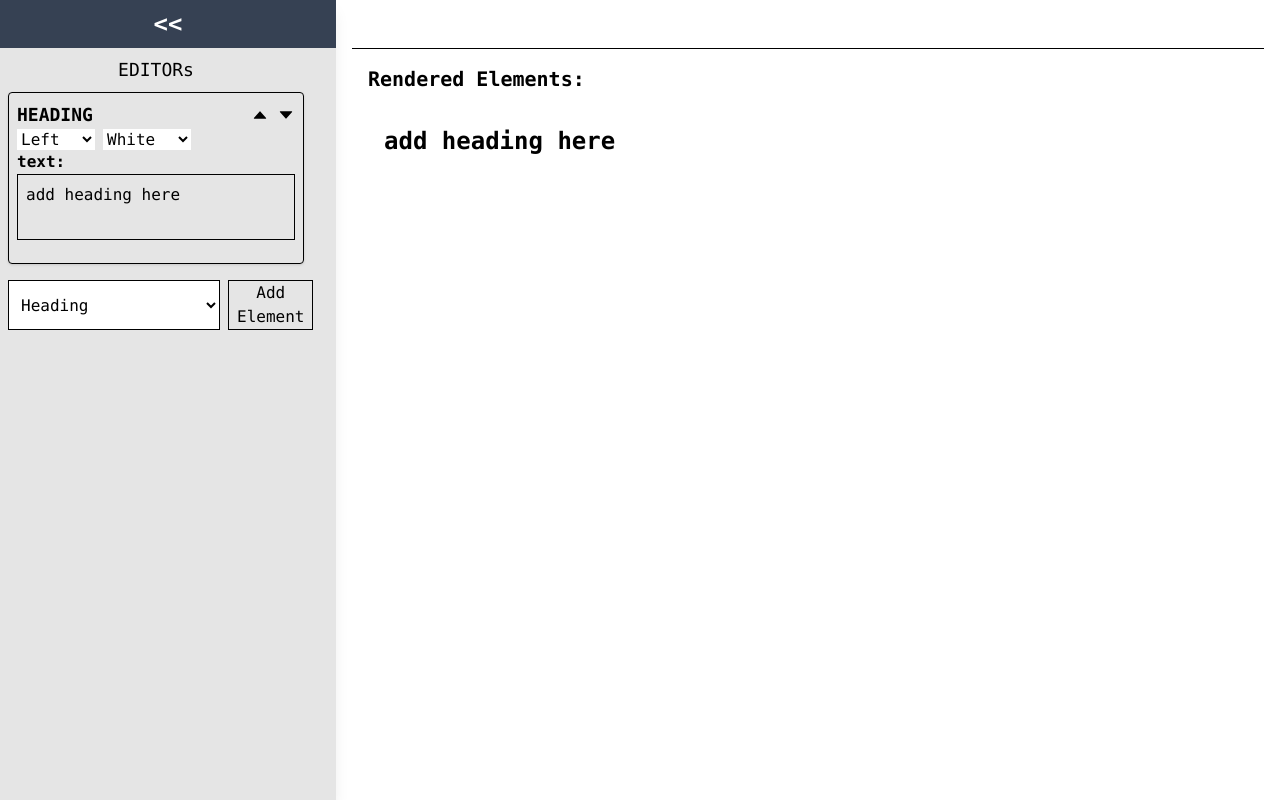
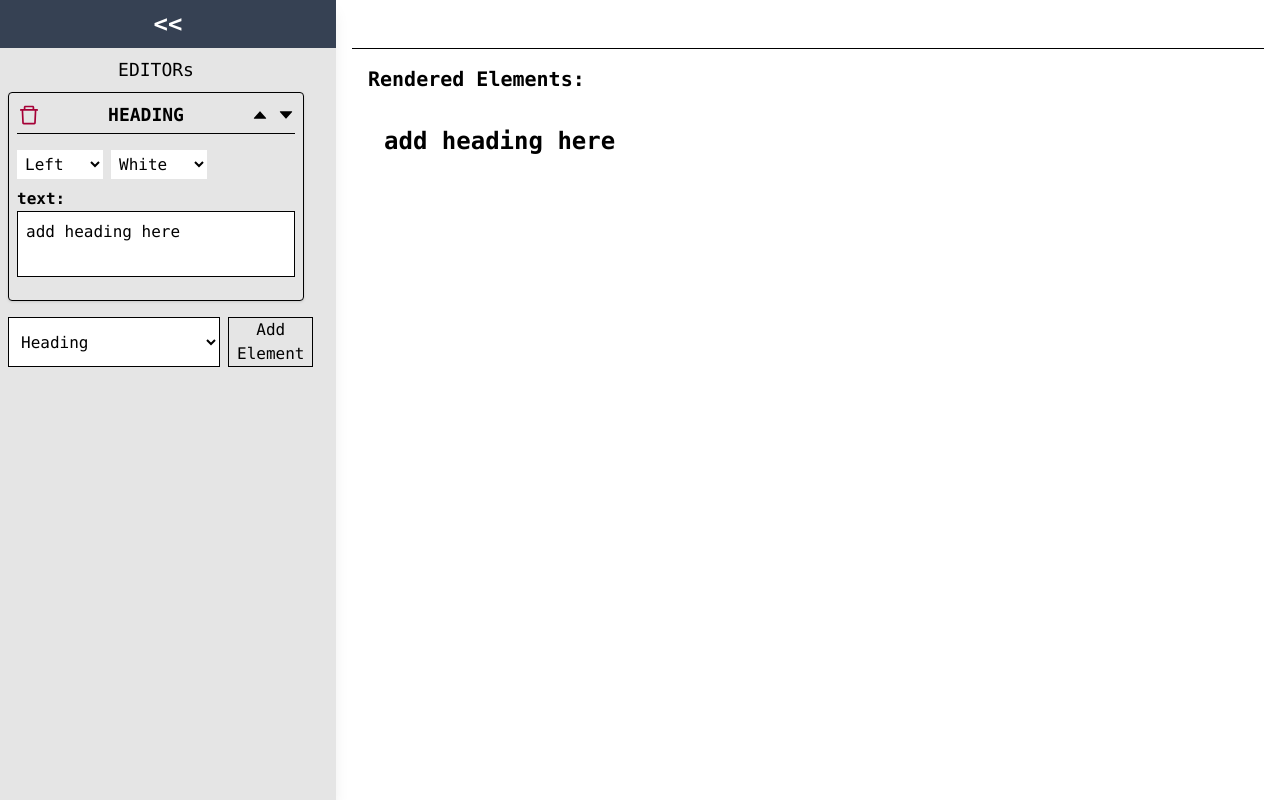
Before and after one commit to Subhavich/blog-editor, a React (Vite) app: page / in a window 1280 px wide. Both pictures are taken after a click on the button "Add Element". Built offline with nearby package versions, Linux system fonts and the light colour scheme.

Commit message:
add delete editor

```diff
--- a/src/App.jsx
+++ b/src/App.jsx
@@ -1,7 +1,11 @@
 import { useReducer, useRef, useState, useEffect } from "react";
 import { alignmentOptions, bgOptions } from "./Data";
 import { options } from "./components/blocks/BlockOutlet";
-import { AiFillCaretDown, AiFillCaretUp } from "react-icons/ai";
+import {
+  AiFillCaretDown,
+  AiFillCaretUp,
+  AiOutlineDelete,
+} from "react-icons/ai";
 import DynamicInput from "./components/DynamicInput";
 import Result from "./components/Results";
 // Reducer function to manage the editors state
@@ -23,6 +27,8 @@ function reducer(state, action) {
                 action.key === "config"
                   ? { ...editor.config, ...action.value } // Properly update `config`
                   : editor.config,
+              expanded:
+                action.key === "expanded" ? action.value : editor.expanded,
             }
           : editor
       );
@@ -52,6 +58,9 @@ function reducer(state, action) {
         return { ...editor, config: { ...editor.config } };
       });
 
+    case "DELETE_EDITOR":
+      return state.filter((_, index) => index !== action.index);
+
     default:
       return state;
   }
@@ -68,6 +77,7 @@ function App() {
       type: selectedOption.getAttribute("data-type"),
       load: JSON.parse(selectedOption.getAttribute("data-load")),
       config: { align: "left", bg: "white" },
+      expanded: true,
     };
 
     dispatch({ type: "ADD_EDITOR", payload: newEditor });
@@ -82,7 +92,6 @@ function App() {
     <div className="flex font-mono">
       {/* Sticky Sidebar */}
       <div
-        id="me"
         className={`bg-neutral-200   fixed  left-0 top-0 h-screen  shadow-lg  transition-all overflow-y-auto duration-300 ${
           isSidebarOpen ? "w-84" : "w-12"
         }`}
@@ -109,6 +118,7 @@ function App() {
                   load={editor.load}
                   dispatch={dispatch}
                   config={editor.config}
+                  expanded={editor.expanded}
                 />
               ))}
             </main>
@@ -131,7 +141,7 @@ function App() {
               </select>
               <button
                 onClick={handleAddEditor}
-                className="border px-2 hover:bg-green-200 transition-all text-black"
+                className="border px-2 cursor-pointer hover:bg-green-200 transition-all text-black"
               >
                 Add Element
               </button>
@@ -155,7 +165,8 @@ function App() {
 export default App;
 
 // Component that renders dynamic input fields based on load keys
-function EditorForm({ index, type, load, dispatch }) {
+function EditorForm({ index, type, load, dispatch, expanded }) {
+  console.log("expanded is ", expanded, !expanded);
   const handleConfigChange = (e, arg) => {
     dispatch({
       type: "UPDATE_EDITOR",
@@ -167,8 +178,34 @@ function EditorForm({ index, type, load, dispatch }) {
 
   return (
     <div className=" p-2 border rounded shadow-sm">
-      <div className="flex justify-between space-x-4 items-center">
-        <p className="text-lg   font-bold">{type.toUpperCase()}</p>
+      <div
+        className={` ${
+          expanded ? "mb-1" : ""
+        } flex justify-between space-x-4 items-center `}
+      >
+        <button
+          onClick={() => dispatch({ type: "DELETE_EDITOR", index })}
+          className="text-rose-800 transition-all"
+        >
+          <AiOutlineDelete size={24} />
+        </button>
+
+        {/* Expand/Collapse Title */}
+        <p
+          onClick={() =>
+            dispatch({
+              type: "UPDATE_EDITOR",
+              index,
+              key: "expanded",
+              value: !expanded,
+            })
+          }
+          className="cursor-pointer text-lg font-bold flex-1 text-center"
+        >
+          {type.toUpperCase()}
+        </p>
+
+        {/* up-down btn */}
         <div className="flex space-x-2">
           <span
             className="cursor-pointer text-lg font-bold"
@@ -196,9 +233,13 @@ function EditorForm({ index, type, load, dispatch }) {
           </span>
         </div>
       </div>
-      <div className="flex space-x-2">
+      {expanded && (
+        <>
+          <hr className="mb-2" />
+          <div className="flex flex-col space-y-2">
+            <div className="flex space-x-2 mt-2">
               <select
-          className="bg-white"
+                className="bg-white p-1"
                 onChange={(e) => handleConfigChange(e, "align")}
               >
                 {alignmentOptions.map((opt) => (
@@ -208,7 +249,7 @@ function EditorForm({ index, type, load, dispatch }) {
                 ))}
               </select>
               <select
-          className="bg-white"
+                className="bg-white p-1"
                 onChange={(e) => handleConfigChange(e, "bg")}
               >
                 {bgOptions.map((opt) => (
@@ -218,7 +259,8 @@ function EditorForm({ index, type, load, dispatch }) {
                 ))}
               </select>
             </div>
-      {Object.keys(load).map((key) => (
+            {Object.keys(load).map((key) =>
+              key !== "expanded" ? (
                 <DynamicInput
                   key={key}
                   index={index}
@@ -226,7 +268,11 @@ function EditorForm({ index, type, load, dispatch }) {
                   value={load[key]}
                   dispatch={dispatch}
                 />
-      ))}
+              ) : null
+            )}
+          </div>
+        </>
+      )}
     </div>
   );
 }
--- a/src/components/DynamicInput.jsx
+++ b/src/components/DynamicInput.jsx
@@ -21,7 +21,6 @@ function DynamicInput({ index, label, value, dispatch }) {
     });
     setPreview(imageUrl);
   };
-
   return (
     <div className=" mb-2">
       <label className="block font-semibold">{label}:</label>
@@ -29,14 +28,14 @@ function DynamicInput({ index, label, value, dispatch }) {
         <textarea
           value={value}
           onChange={handleChange}
-          className="border p-2 w-full resize-none"
+          className="bg-white border p-2 w-full resize-none"
         />
       ) : label === "head" ? (
         <input
           type="text"
           value={value}
           onChange={handleChange}
-          className="border p-2 w-full"
+          className="bg-white border p-2 w-full"
         />
       ) : label === "img" ? (
         <>
```
Lines whose indentation alone changed are shown as unchanged.
